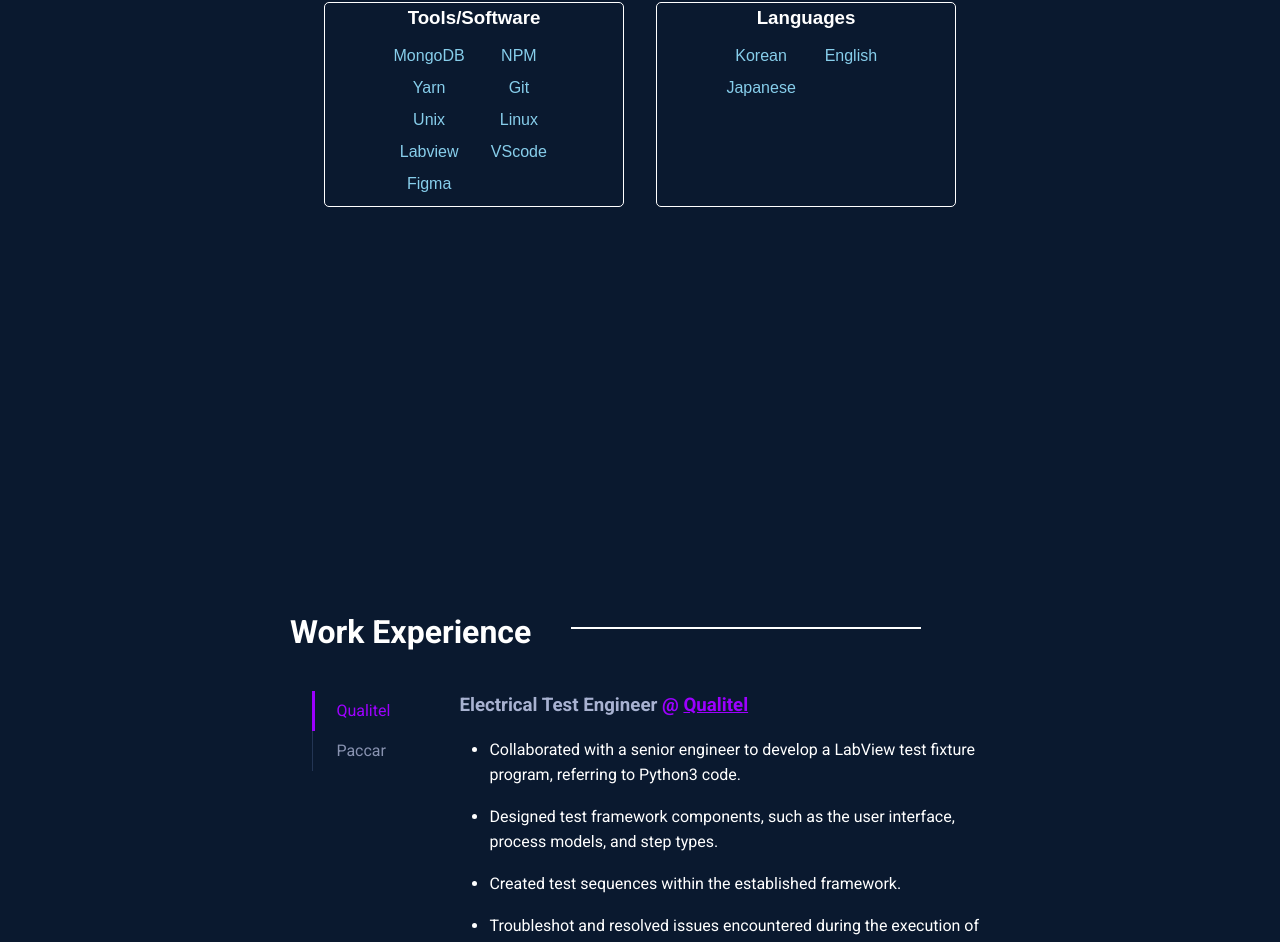
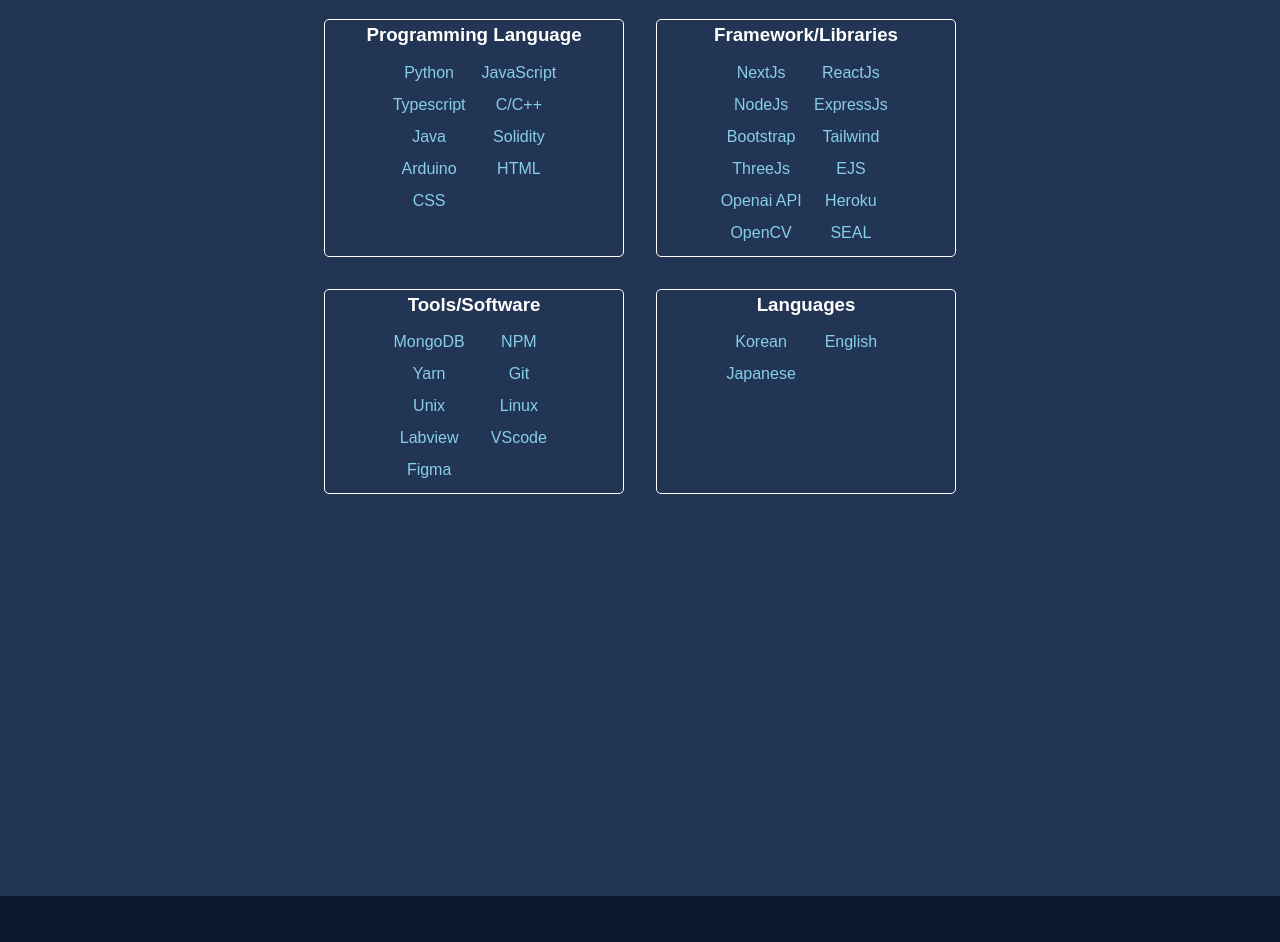
Before and after one commit to poul0315/NextJs-Portfolio, a Next.js app: page / in a window 1280 px wide. Shown: the part 1413-2355 px from the top of the page. Built offline with nearby package versions, Linux system fonts and the light colour scheme.

Commit message:
feat(page/app): Added framer motion to each section, adjusted layout, added each color to each section. And deleted some garbage code

```diff
--- a/src/pages/index.tsx
+++ b/src/pages/index.tsx
@@ -15,10 +15,18 @@
         <Navbar />
       </div>
       <div className="main-component">
-        <Hero />
+        <div className="main-component-hero">
+          <Hero />
+        </div>
+        <div className="main-component-skill">
         <About />
-        <Experience />
+        </div>
+        <div className="main-component-experience">
+          <Experience />
+        </div>
+        <div className="main-component-project">
         <Project />
+        </div>
         <div className="footer-main">
           <Footer />
         </div>
--- a/src/scss/sections/_about.scss
+++ b/src/scss/sections/_about.scss
@@ -1,7 +1,6 @@
 .about {
-    margin: 25rem auto;
     max-width: 1000px;
-    // background-color: yellow;
+    margin: 22rem auto;
     .grid-skill {
         display: grid;
         grid-template-columns: 30% 30%;
--- a/src/scss/sections/_experience.scss
+++ b/src/scss/sections/_experience.scss
@@ -2,7 +2,7 @@
     color: white;
     max-width: 700px;
     gap: 1rem;
-    margin: 25rem auto;
+    margin: 22rem auto;
     .title {
         font-family: var(--roboto);
         position: relative;
--- a/src/scss/sections/_footer.scss
+++ b/src/scss/sections/_footer.scss
@@ -22,6 +22,10 @@
 }
 
 // contact me containers
+#contact {
+    padding-bottom: 10rem;
+    margin: 22rem 0;
+}
 .footer-title {
     justify-content: center;
     text-align: center;
--- a/src/scss/sections/_hero.scss
+++ b/src/scss/sections/_hero.scss
@@ -7,6 +7,7 @@
     gap: 1rem;
     justify-content: center;
     margin: auto;
+    margin-bottom: 24rem;
     // min-height: 60vh;
     // margin: 0 40rem;
     &-profile-image {
--- a/src/scss/sections/_index.scss
+++ b/src/scss/sections/_index.scss
@@ -8,6 +8,15 @@
 .main-component {
     margin: 15rem auto;
     // align-items: center;
+    &-skill {
+        padding: 0.5px;
+        // height: 2000px;
+        background-color: var(--lightest-navy);
+    }
+    &-project {
+        padding: 0.5px;
+        background-color: var(--lightest-navy);
+    }
 }
 
 @media screen and (max-width: 600px) {
--- a/src/scss/sections/_navbar.scss
+++ b/src/scss/sections/_navbar.scss
@@ -27,7 +27,6 @@
     z-index: 1; // make every component under navbar
     --navbar-height: 64px;
     height: var(--navbar-height);
-    // height: 10%;
     background-color: var(--lightest-navy);
     left: 0;
     right: 0;
--- a/src/scss/sections/_project.scss
+++ b/src/scss/sections/_project.scss
@@ -2,7 +2,7 @@
     color: white;
     max-width: 1000px;
     gap: 1rem;
-    margin: 25rem auto;
+    margin: 22rem auto;
     .title {
         font-family: var(--roboto);
         position: relative;
@@ -138,7 +138,7 @@
           gap: 0.5rem;
           &-overline {
             color: var(--theme-color);
-            font-family: var(--fira-code);
+            font-family: var(--roboto);
           }
           &-title {
             width: max-content;
@@ -156,7 +156,7 @@
             border-radius: 0.2rem;
             p {
               color: var(--light-slate);
-              font-family: var(--raleway);
+              font-family: var(--roboto);
               padding: 2rem;
               text-align: end;
             }
@@ -168,7 +168,7 @@
             flex-wrap: wrap;
             &-item {
               color: var(--light-slate);
-              font-family: var(--raleway);
+              font-family: var(--roboto);
             }
           }
           &-links {
@@ -228,7 +228,42 @@
             background-color: rgba(31, 10, 44, 0.592);
             align-items: flex-start;
             padding: 1rem;
-
+            &-overline {
+              color: Blue;
+            }
+            &-description {
+              margin-top: 15rem;
+              height: 300px;
+              p {
+                text-align: start;
+              }
+            }
+          }
+          &:nth-of-type(even) {
+            .project-image {
+              left: 0;
+              right: initial;
+            }
+          }
+        }
+      }
+    }
+    @media screen and (max-width: 680px) {
+      &-container {
+        align-items: center;
+        .project {
+          position: flex;
+          flex-direction: column;
+          justify-content: flex-start;
+          .project-info {
+            width: 600px;
+            height: 600px;
+            background-color: rgba(31, 10, 44, 0.592);
+            align-items: flex-start;
+            padding: 1rem;
+            &-overline {
+              color: skyblue;
+            }
             &-description {
               // background-color: transparent;
               margin-top: 15rem;
@@ -250,58 +285,6 @@
         }
       }
     }
-    @media screen and (max-width: 680px) {
-      &-container {
-        align-items: center;
-        .project {
-          position: flex;
-          flex-direction: column;
-          justify-content: flex-start;
-          .project-info {
-            width: 600px;
-            height: 600px;
-            background-color: rgba(31, 10, 44, 0.592);
-            align-items: flex-start;
-            padding: 1rem;
-
-            &-description {
-              // background-color: transparent;
-              margin-top: 15rem;
-              height: 300px;
-              // padding-top: 5rem;
-              p {
-                // margin-top: 10rem;
-                text-align: start;
-              }
-            }
-          }
-          &:nth-of-type(even) {
-            .project-image {
-              // margin: 10rem 0;
-              left: 0;
-              right: initial;
-            }
-          }
-        }
-      }
-    }
-    // @media screen and (max-width: 680px) {
-    //   margin: 5rem 0;
-    //   &-container {
-    //     .project {
-    //       &-image {
-    //         &-container {
-    //           width: 500px;
-    //           height: 300px;
-    //         }
-    //       }
-    //       .project-info {
-    //         width: 500px;
-    //         height: 300px;
-    //       }
-    //     }
-    //   }
-    // }
     @media screen and (max-width: 600px) {
       &-container {
         .project {
@@ -314,13 +297,13 @@
           .project-info {
             width: 350px;
             height: 800px;
+            &-overline {
+              color: transparent;
+            }
             &-description {
-              // background-color: transparent;
               margin-top: 20rem;
               height: 300px;
-              // padding-top: 5rem;
               p {
-                // margin-top: 10rem;
                 text-align: start;
               }
             }
--- a/src/sections/About.tsx
+++ b/src/sections/About.tsx
@@ -1,12 +1,36 @@
 import React from "react";
 import Image from "next/image";
+import { motion } from "framer-motion";
 
-
+const skillTitle = [
+    {
+        skillCategory: "Programming Language",
+    },
+    {
+        skillCategory: "Framework/Libraries",
+    },
+    {
+        skillCategory: "Tools/Software",
+    },
+    {
+        skillCategory: "Language",
+    }
+]
 
 function About() {
     return (
         <div className="about" id="about">
-            <div className="grid-skill">
+            <motion.div
+                className="grid-skill"
+                initial="hidden"
+                whileInView="visible"
+                viewport={{ once: true }}
+                transition={{ duration: 0.9 }}
+                variants={{
+                visible: { opacity: 1, y: -50 },
+                hidden: { opacity: 0, y: 0 },
+                }}
+            >
                 <div className="skill-item skill-program-lang">
                     <h3>Programming Language</h3>
                     <ul className="skill-item-details">
@@ -30,6 +54,7 @@
                         <li>ExpressJs</li>
                         <li>Bootstrap</li>
                         <li>Tailwind</li>
+                        <li>ThreeJs</li>
                         <li>EJS</li>
                         <li>Openai API</li>
                         <li>Heroku</li>
@@ -59,7 +84,7 @@
                         <li>Japanese</li>
                     </ul>
                 </div>
-            </div>
+            </motion.div>
         </div>
     )
 }
--- a/src/sections/Experience.tsx
+++ b/src/sections/Experience.tsx
@@ -1,6 +1,7 @@
 import React, { useState, useEffect } from "react";
 import Image from "next/image";
 import Link from "next/link";
+import { motion } from "framer-motion";
 
 function Experience() {
     const [selected, setSelected] = useState(0);
@@ -40,10 +41,30 @@
 
     return (
         <div className="experience" id="experience">
-            <div className="title">
+            <motion.div
+                className="title"
+                initial="hidden"
+                whileInView="visible"
+                viewport={{ once: true }}
+                transition={{ duration: 0.9 }}
+                variants={{
+                visible: { opacity: 1, y: -50 },
+                hidden: { opacity: 0, y: 0 },
+                }}
+            >
                 <h2>Work Experience</h2>
-            </div>
-            <div className="container">
+            </motion.div>
+            <motion.div
+                className="container"
+                initial="hidden"
+                whileInView="visible"
+                viewport={{ once: true }}
+                transition={{ duration: 0.9 }}
+                variants={{
+                visible: { opacity: 1, y: -50 },
+                hidden: { opacity: 0, y: 0 },
+                }}
+            >
                 <ul className="exp-slider">
                     <div className="underline"></div>
                     {experiences.map((experience, index) => {
@@ -79,7 +100,7 @@
                         </ul>
                     </div>
                 </div>
-            </div>
+            </motion.div>
         </div>
     );
 }
--- a/src/sections/Project.tsx
+++ b/src/sections/Project.tsx
@@ -20,7 +20,7 @@
             "Typescript",
           ],
           projectExternalLinks: {
-            github: "",
+            github: "https://github.com/poul0315/Emoji-GPT",
             externalLink: "https://caption2emoji.vercel.app/",
           },
         },
@@ -100,7 +100,9 @@
                   }}
                 >
                   <div className="project-image">
+                    <Link href={projectExternalLinks.externalLink} target="_blank">
                       <div className="project-image-overlay"></div>
+                    </Link>
                     <div className="project-image-container">
                         <Image src={image} fill alt={projectName} quality={100} className="project-image-container-image" />
                     </div>
```
Also changed, not shown: 1 other file (tests, documents, lock files or other folders). Lines whose indentation alone changed are shown as unchanged.
